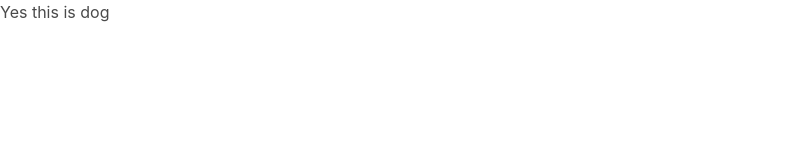
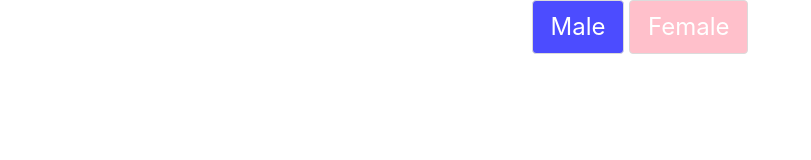
Before and after one commit to Orrison/aac-coding-challenge, a website: page index.html in a window 1280 px wide. Shown: the whole page, without its empty margins (0-811 px from the left). Drawn offline with nearby package versions, Linux system fonts and the light colour scheme.

Commit message:
Test out custom styles.css import

```diff
--- /dev/null
+++ b/assets/css/styles.css
@@ -0,0 +1,9 @@
+button.male {
+    background: #4C4CFF;
+    color: #fff;
+}
+
+button.female {
+    background: #FFC0CB;
+    color: #fff;
+}
--- a/index.html
+++ b/index.html
@@ -6,8 +6,16 @@
     <meta http-equiv="X-UA-Compatible" content="ie=edge">
     <title>AAC Code Challenge</title>
     <link rel="stylesheet" href="https://cdnjs.cloudflare.com/ajax/libs/bulma/0.7.4/css/bulma.min.css" integrity="sha256-8B1OaG0zT7uYA572S2xOxWACq9NXYPQ+U5kHPV1bJN4=" crossorigin="anonymous" />
+    <link rel="stylesheet" href="/assets/css/styles.css" />
 </head>
 <body>
-    <h1>Yes this is dog</h1>
+    <div class="container is-fullhd">
+        <div class="columns level">
+            <div class="column is-half level-item has-text-centered">
+                <button type="button" class="button is-horizontal-center is-large male">Male</button>
+                <button type="button" class="button is-horizontal-center is-large female">Female</button>
+            </div>
+        </div>
+    </div>
 </body>
 </html>
```
